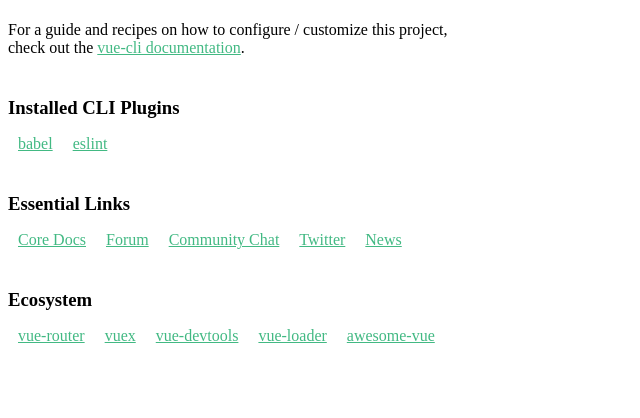
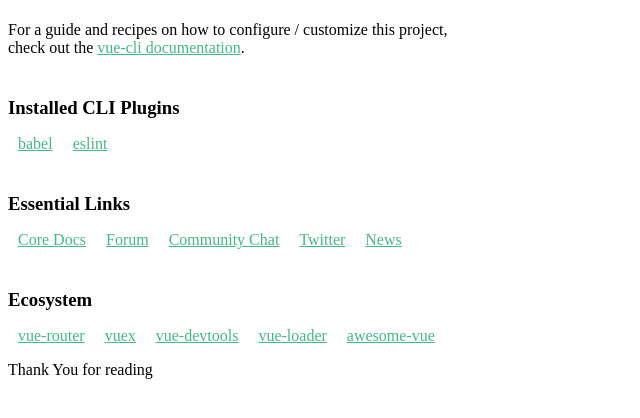
Before and after one commit to AndrewJesse/can_project_docker, a Vue app in the folder frontend/: page / in a window 1280 px wide. Shown: the top 418 px of the page, without its empty margins (0-640 px from the left). Built offline with nearby package versions, Linux system fonts and the light colour scheme.

Commit message:
push action test

```diff
--- a/frontend/src/components/Home.vue
+++ b/frontend/src/components/Home.vue
@@ -27,6 +27,7 @@
       <li><a href="https://vue-loader.vuejs.org" target="_blank" rel="noopener">vue-loader</a></li>
       <li><a href="https://github.com/vuejs/awesome-vue" target="_blank" rel="noopener">awesome-vue</a></li>
     </ul>
+    <div>Thank You for reading</div>
   </div>
 </template>
 
```
